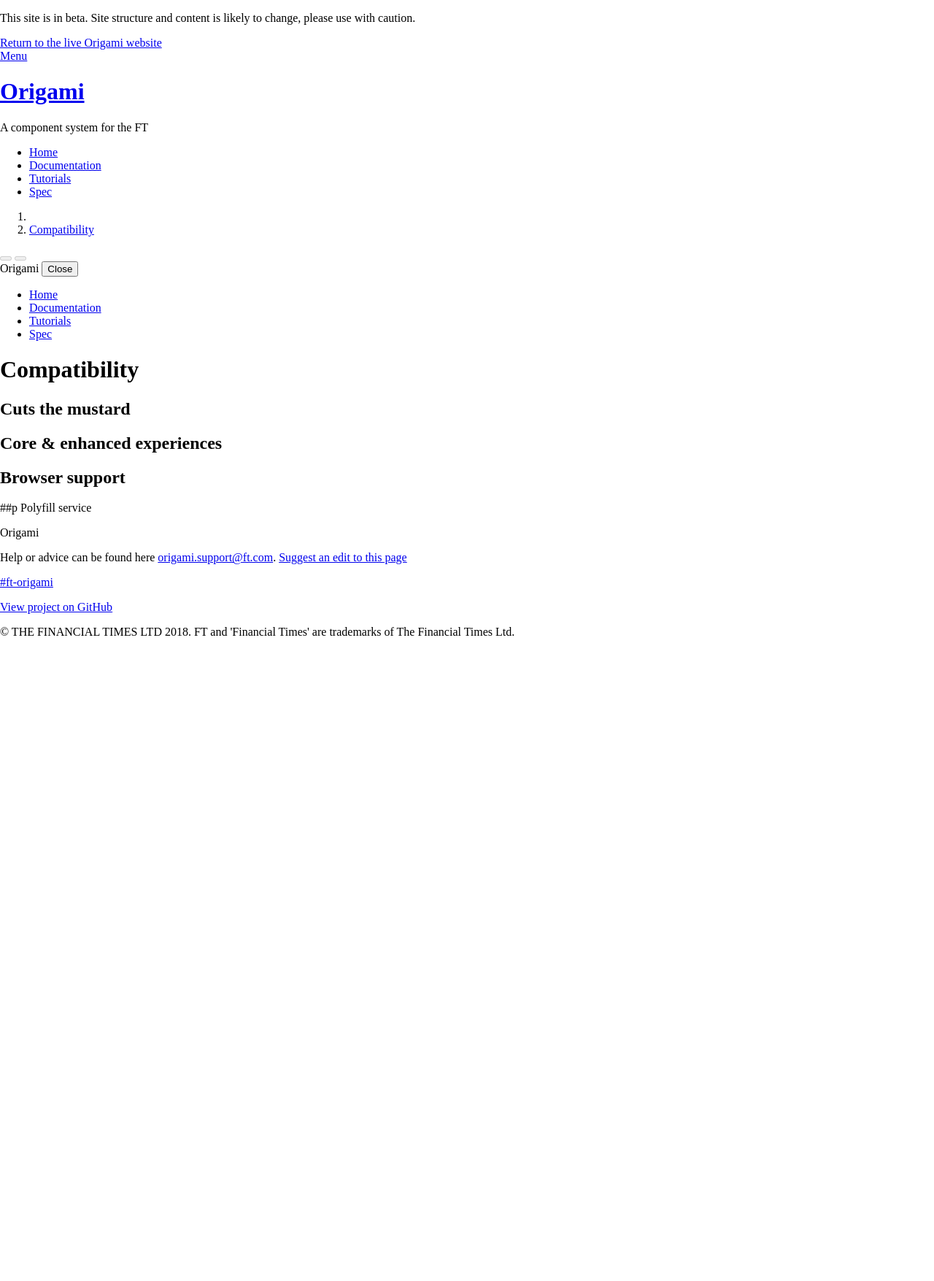
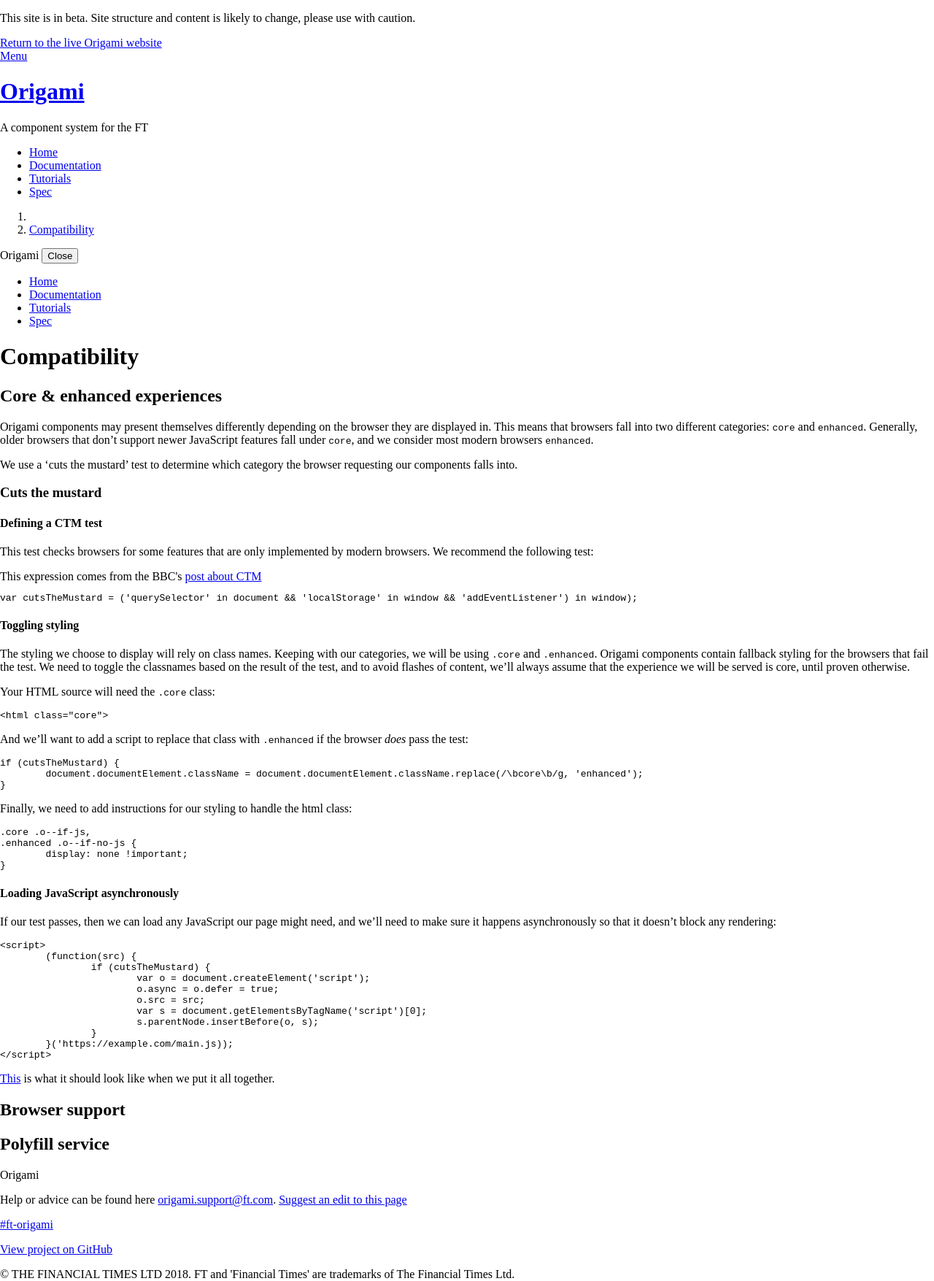
Before and after one commit to Financial-Times/origami-website, a Jekyll site: the page built from _components/compatibility.md, in a window 1280 px wide. Shown: the whole page at 73% size. Built offline with Jekyll 4.4.1, drawn with Linux system fonts in a browser that asks for light colours; a style sheet for code colours, icons or effects is not loaded; before the commit the page ends 916 px from its top, so only the background shows below that.

Commit message:
add CTM docs

```diff
--- a/_components/compatibility.md
+++ b/_components/compatibility.md
@@ -4,10 +4,99 @@ title: Compatibility
 # {{ page.title }}
 
 
-## Cuts the mustard
+## Core & enhanced experiences
 
-## Core & enhanced experiences
+Origami components may present themselves differently depending on the browser they are displayed in. This means that browsers fall into two different categories: `core` and `enhanced`.
+Generally, older browsers that don't support newer JavaScript features fall under `core`, and we consider most modern browsers `enhanced`.
+
+We use a 'cuts the mustard' test to determine which category the browser requesting our components falls into.
+
+### Cuts the mustard
+
+#### Defining a CTM test
+
+This test checks browsers for some features that are only implemented by modern browsers. We recommend the following test:
+
+<aside>This expression comes from the BBC's <a href="http://responsivenews.co.uk/post/18948466399/cutting-the-mustard" class="o-typography-link--external" target="\_blank" rel="noopener">post about CTM</a></aside>
+
+<pre class="o-layout__main__full-span"><code class="o-syntax-highlight--javascript">var cutsTheMustard = ('querySelector' in document && 'localStorage' in window && 'addEventListener') in window);</code></pre>
+
+#### Toggling styling
+
+The styling we choose to display will rely on class names. Keeping with our categories, we will be using `.core` and `.enhanced`. Origami components contain fallback styling for the browsers that fail the test. We need to toggle the classnames based on the result of the test, and to avoid flashes of content, we'll always assume that the experience we will be served is core, until proven otherwise.
+
+Your HTML source will need the `.core` class:
+<pre><code class="o-syntax-highlight--html">&lt;html class="core"></code></pre>
+
+And we'll want to add a script to replace that class with `.enhanced` if the browser _does_ pass the test:
+
+<pre class="o-layout__main__full-span"><code class="o-syntax-highlight--javascript">if (cutsTheMustard) {
+	document.documentElement.className = document.documentElement.className.replace(/\bcore\b/g, 'enhanced');
+}</code></pre>
+
+Finally, we need to add instructions for our styling to handle the html class:
+<pre><code class="o-syntax-highlight--css">.core .o--if-js,
+.enhanced .o--if-no-js {
+	display: none !important;
+}</code></pre>
+
+#### Loading JavaScript asynchronously
+
+If our test passes, then we can load any JavaScript our page might need, and we'll need to make sure it happens asynchronously so that it doesn't block any rendering:
+
+<pre><code class="o-syntax-highlight--javascript">&lt;script>
+	(function(src) {
+		if (cutsTheMustard) {
+			var o = document.createElement('script');
+			o.async = o.defer = true;
+			o.src = src;
+			var s = document.getElementsByTagName('script')[0];
+			s.parentNode.insertBefore(o, s);
+		}
+	}('https://example.com/main.js));
+&lt;/script></code></pre>
+
+<a data-o-component="o-toggle" data-o-toggle-target=".target" href='#'>This</a> is what it should look like when we put it all together.
+
+<pre class="target" aria-hidden="true"><code class="o-syntax-highlight--html">&lt;!DOCTYPE html>
+&lt;html class="core" lang="en">
+&lt;head>
+	&lt;meta charset="utf-8" />
+	&lt;meta http-equiv="X-UA-Compatible" content="IE=edge" />
+	&lt;title>Origami template&lt;/title>
+	&lt;meta name="viewport" content="width=device-width, initial-scale=1.0" />
+
+
+	&lt;script>
+		var cutsTheMustard = ('querySelector' in document && 'localStorage' in window && 'addEventListener' in window);
+
+		if (cutsTheMustard) {
+			document.documentElement.className = document.documentElement.className.replace(/\bcore\b/g, 'enhanced');
+		}
+	&lt;/script>
+
+	&lt;style>
+		.core .o--if-js,
+		.enhanced .o--if-no-js { display: none !important; }
+	&lt;/style>
+
+	&lt;script>
+		(function(src) {
+			if (cutsTheMustard) {
+				var o = document.createElement('script');
+				o.async = o.defer = true;
+				o.src = src;
+				var s = document.getElementsByTagName('script')[0];
+				s.parentNode.insertBefore(o, s);
+			}
+		}('https//example.com/main.js'));
+	&lt;/script>
+&lt;/head>
+&lt;body>
+	&lt;!-- Body content here -->
+&lt;/body>
+&lt;/html></code></pre>
 
 ## Browser support
 
-##p Polyfill service
+## Polyfill service
--- a/_layouts/default.html
+++ b/_layouts/default.html
@@ -44,7 +44,7 @@
 				var s = document.getElementsByTagName('script')[0];
 				s.parentNode.insertBefore(o, s);
 			}
-		}('https://www.ft.com/__origami/service/build/v2/bundles/js?modules=o-typography@^5.7.5,o-layout@^1.3.3,o-syntax-highlight@^1.4.0,o-message@^2.3.4'));
+		}('https://www.ft.com/__origami/service/build/v2/bundles/js?modules=o-typography@^5.7.5,o-layout@^1.3.3,o-syntax-highlight@^1.4.0,o-message@^2.3.4,o-toggle@^1.1.10'));
 	</script>
 
 </head>
--- a/assets/main.scss
+++ b/assets/main.scss
@@ -27,3 +27,7 @@ aside.no-padding {
 	p { padding-left: 1em }
 	pre { margin: 0 }
 }
+
+[aria-hidden=true] {
+	display: none
+}
```
